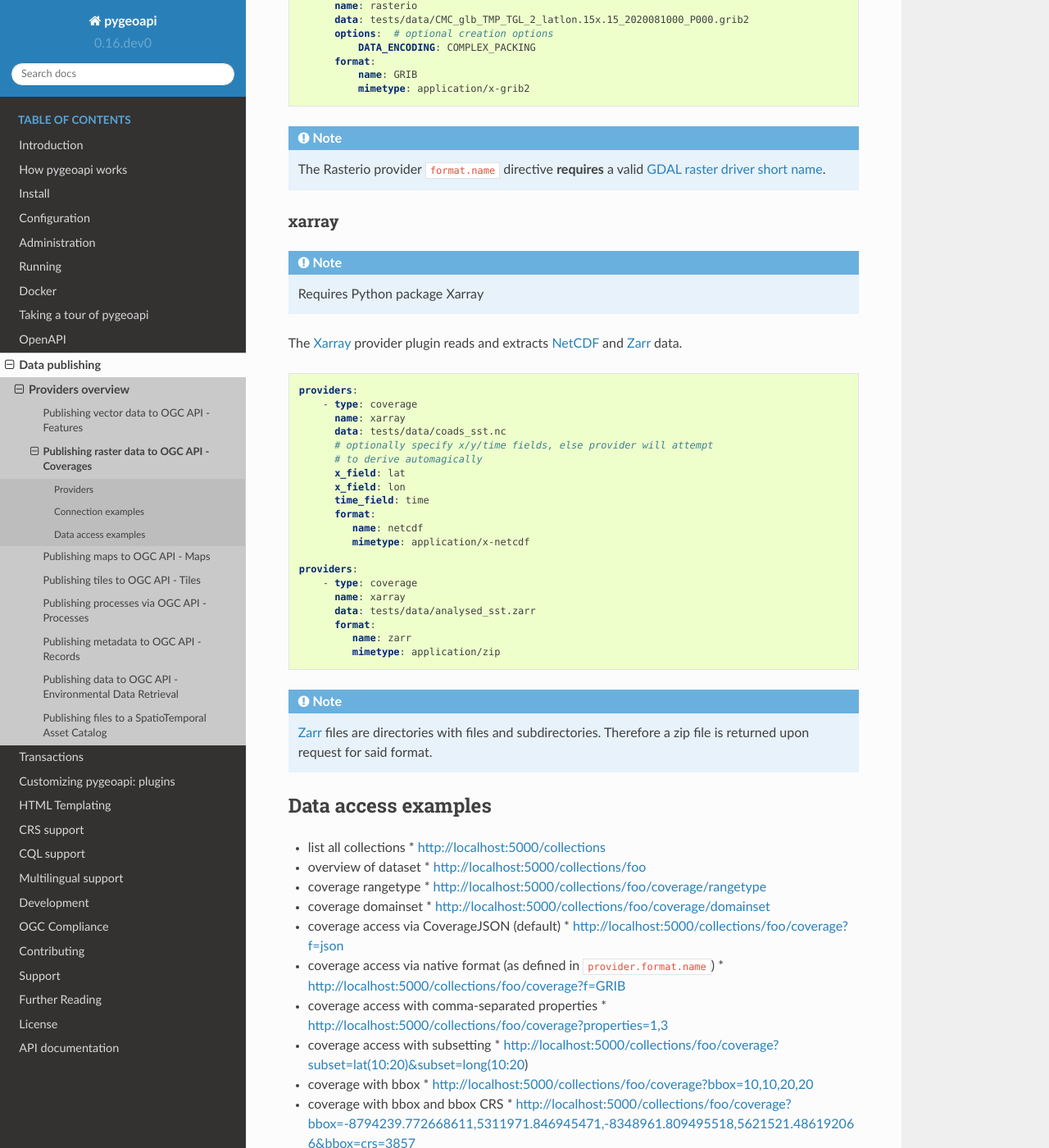
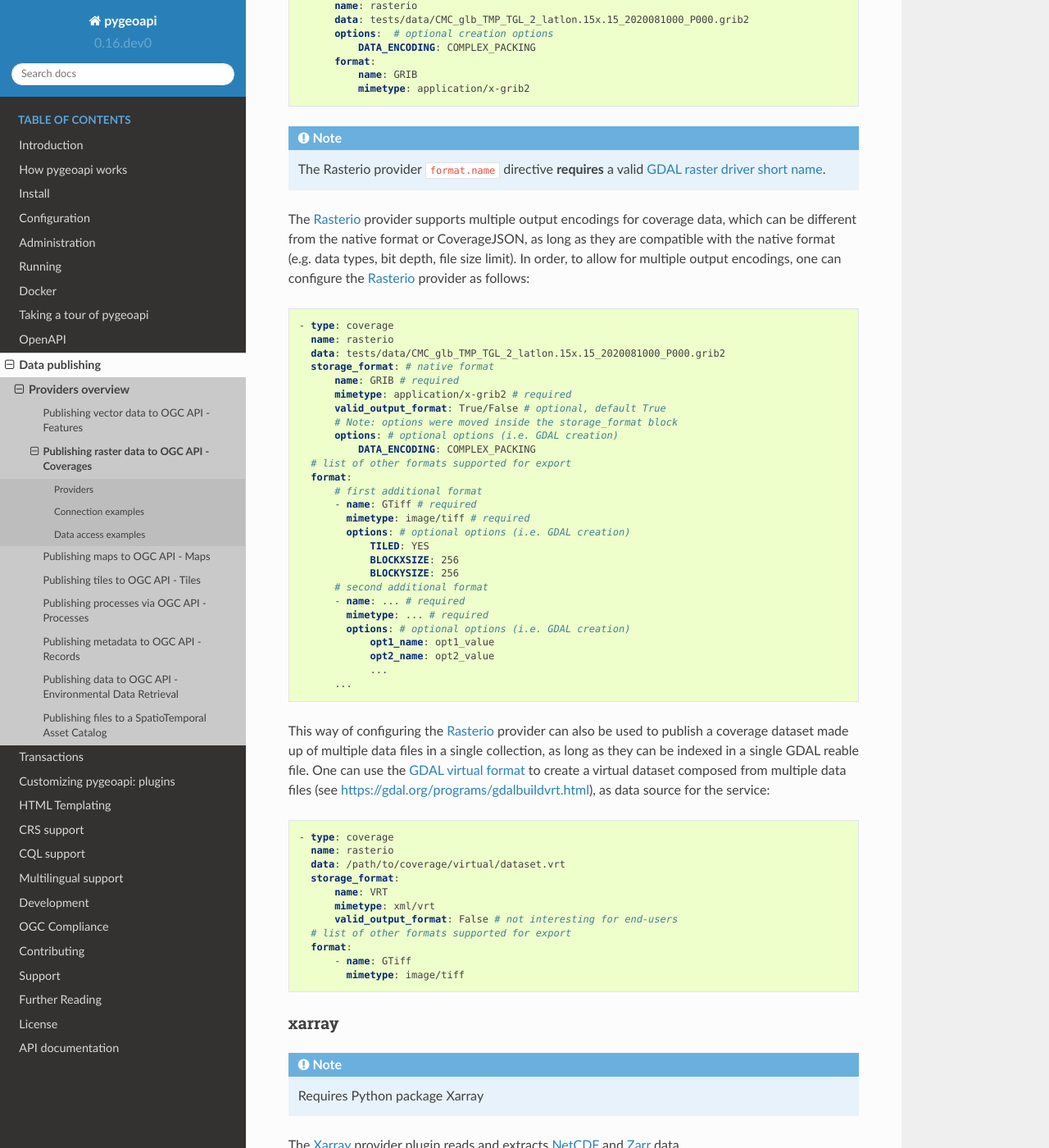
Before and after one commit to geopython/pygeoapi, a Sphinx documentation site: the page built from docs/source/data-publishing/ogcapi-coverages.rst, in a window 1280 px wide and 1400 px high, scrolled down 882 px. Shown: the whole window at 82% size. Built offline with Sphinx 7.4.7 and the Read the Docs theme 2.0.0, drawn with Linux system fonts in a browser that asks for light colours; some of the changed text lies outside the part shown.

Commit message:
Add documentation for configuring the rasterio provider to allow for multiple output formats

```diff
--- a/docs/source/data-publishing/ogcapi-coverages.rst
+++ b/docs/source/data-publishing/ogcapi-coverages.rst
@@ -15,11 +15,11 @@
 parameters.
 
 .. csv-table::
-   :header: Provider, properties, subset, bbox, datetime
+   :header: Provider, properties, subset, bbox, datetime, scale-size, scale-factor, scale-axes
    :align: left
 
-   :ref:`Rasterio<rasterio-provider>`,✅,✅,✅,
-   :ref:`Xarray<xarray-provider>`,✅,✅,✅,✅
+   :ref:`Rasterio<rasterio-provider>`,✅,✅,✅,❌,❌,❌,❌
+   :ref:`Xarray<xarray-provider>`,✅,✅,✅,✅,❌,❌,❌
 
 
 Below are specific connection examples based on supported providers.
@@ -53,6 +53,64 @@
 .. note::
    The Rasterio provider ``format.name`` directive **requires** a valid
    `GDAL raster driver short name`_.
+
+The `Rasterio`_ provider supports multiple output encodings for coverage data,
+which can be different from the native format or CoverageJSON, as long as they
+are compatible with the native format (e.g. data types, bit depth, file size
+limit). In order, to allow for multiple output encodings, one can configure the
+`Rasterio`_ provider as follows:
+
+.. code-block:: yaml
+
+    - type: coverage
+      name: rasterio
+      data: tests/data/CMC_glb_TMP_TGL_2_latlon.15x.15_2020081000_P000.grib2
+      storage_format: # native format
+          name: GRIB # required
+          mimetype: application/x-grib2 # required
+          valid_output_format: True/False # optional, default True
+          # Note: options were moved inside the storage_format block
+          options: # optional options (i.e. GDAL creation)
+              DATA_ENCODING: COMPLEX_PACKING
+      # list of other formats supported for export
+      format:
+          # first additional format
+          - name: GTiff # required
+            mimetype: image/tiff # required
+            options: # optional options (i.e. GDAL creation)
+                TILED: YES
+		BLOCKXSIZE: 256
+		BLOCKYSIZE: 256
+          # second additional format
+          - name: ... # required
+            mimetype: ... # required
+            options: # optional options (i.e. GDAL creation)
+                opt1_name: opt1_value
+                opt2_name: opt2_value
+                ...
+          ...
+
+This way of configuring the `Rasterio`_ provider can also be used to publish a
+coverage dataset made up of multiple data files in a single collection, as long
+as they can be indexed in a single GDAL reable file. One can use the `GDAL
+virtual format`_ to create a virtual dataset composed from multiple data files
+(see https://gdal.org/programs/gdalbuildvrt.html), as data source for the
+service:
+
+.. code-block:: yaml
+
+    - type: coverage
+      name: rasterio
+      data: /path/to/coverage/virtual/dataset.vrt
+      storage_format:
+          name: VRT
+          mimetype: xml/vrt
+          valid_output_format: False # not interesting for end-users
+      # list of other formats supported for export
+      format:
+          - name: GTiff
+            mimetype: image/tiff
+
 
 .. _xarray-provider:
 
@@ -104,7 +162,8 @@
   * http://localhost:5000/collections/foo/coverage/domainset
 * coverage access via CoverageJSON (default)
   * http://localhost:5000/collections/foo/coverage?f=json
-* coverage access via native format (as defined in ``provider.format.name``)
+* coverage access via native format or other supported output formats
+  (as defined in ``provider.format.name`` or ``provider.storage_format.name``)
   * http://localhost:5000/collections/foo/coverage?f=GRIB
 * coverage access with comma-separated properties
   * http://localhost:5000/collections/foo/coverage?properties=1,3
@@ -125,3 +184,4 @@
 .. _`NetCDF`: https://en.wikipedia.org/wiki/NetCDF
 .. _`Zarr`: https://zarr.readthedocs.io/en/stable
 .. _`GDAL raster driver short name`: https://gdal.org/drivers/raster/index.html
+.. _`GDAL virtual format`: https://gdal.org/drivers/raster/vrt.html
```
